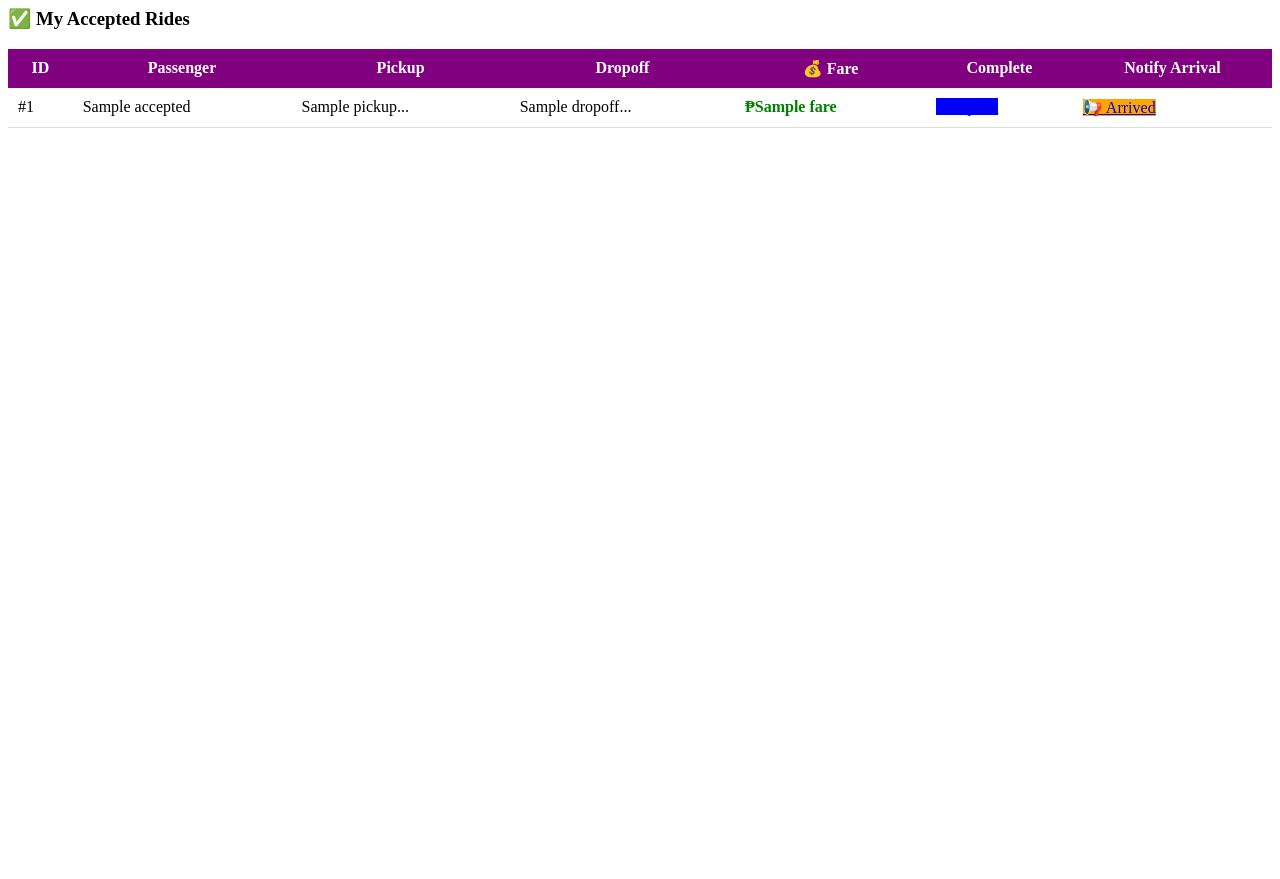
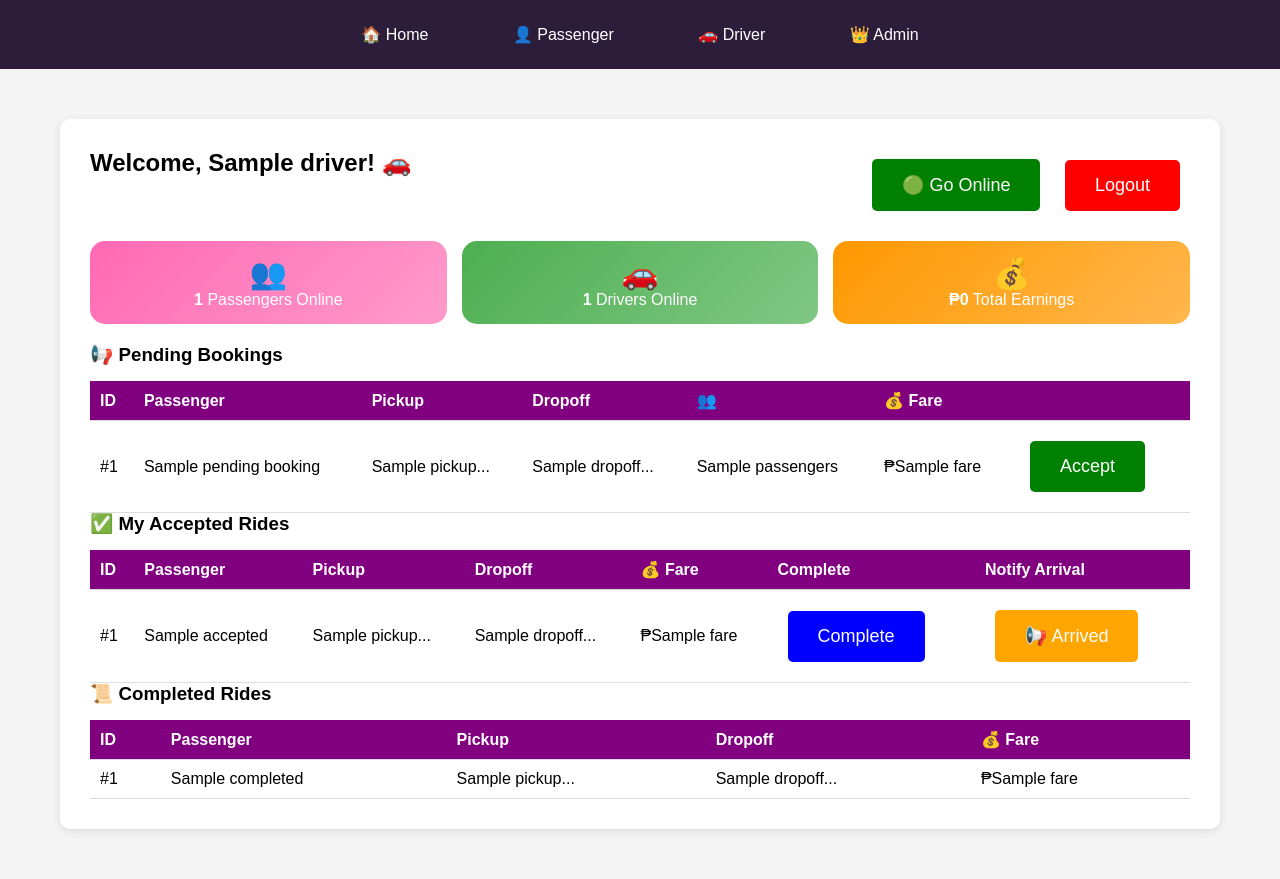
Before and after one commit to mariew999/Tapcy, a Flask app: template templates/driver_dashboard.html in a window 1280 px wide. Before the commit the page ends 128 px from the top, so only its background shows below. Run offline with Flask 3, Linux system fonts and the light colour scheme; the template is opened without the code that fills it: most values are stand-ins (such as "Sample title", 1, 10 or a date in 2020).

Commit message:
Update driver_dashboard.html

```diff
--- a/templates/driver_dashboard.html
+++ b/templates/driver_dashboard.html
@@ -1,38 +1,69 @@
-<!-- ACCEPTED RIDES - currently being driven -->
-<h3>✅ My Accepted Rides</h3>
-{% if my_accepted %}
-<div style="overflow-x: auto;">
-    <table style="width: 100%; border-collapse: collapse;">
-        <thead>
-            <tr style="background: purple; color: white;">
-                <th style="padding: 10px;">ID</th>
-                <th style="padding: 10px;">Passenger</th>
-                <th style="padding: 10px;">Pickup</th>
-                <th style="padding: 10px;">Dropoff</th>
-                <th style="padding: 10px;">💰 Fare</th>
-                <th style="padding: 10px;">Complete</th>
-                <th style="padding: 10px;">Notify Arrival</th>
-             </tr>
-        </thead>
-        <tbody>
-            {% for b in my_accepted %}
-            <tr style="border-bottom: 1px solid #ddd;">
-                <td style="padding: 10px;">#{{ b.id }}</td>
-                <td style="padding: 10px;">{{ b.passenger_name }}</td>
-                <td style="padding: 10px;">{{ b.pickup[:25] }}...</td>
-                <td style="padding: 10px;">{{ b.dropoff[:25] }}...</td>
-                <td style="padding: 10px; color: green; font-weight: bold;">₱{{ b.fare }}</td>
-                <td style="padding: 10px;">
-                    <a href="{{ url_for('views.complete_ride', booking_id=b.id) }}" class="btn" style="background: blue;">Complete</a>
-                </td>
-                <td style="padding: 10px;">
-                    <a href="{{ url_for('views.notify_arrival', booking_id=b.id) }}" class="btn" style="background: orange;">📢 Arrived</a>
-                </td>
-             </tr>
-            {% endfor %}
-        </tbody>
-     </table>
+{% extends "base.html" %}
+
+{% block content %}
+<div class="card">
+    <div style="display: flex; justify-content: space-between;">
+        <h2>Welcome, {{ driver.name }}! 🚗</h2>
+        <div>
+            <a href="{{ url_for('views.toggle_driver_status') }}" class="btn" style="background: {% if driver_info.status == 'available' %}orange{% else %}green{% endif %}">
+                {% if driver_info.status == 'available' %}🔴 Go Offline{% else %}🟢 Go Online{% endif %}
+            </a>
+            <a href="{{ url_for('views.driver_logout') }}" class="btn" style="background: red;">Logout</a>
+        </div>
+    </div>
+
+    <div style="display: grid; grid-template-columns: repeat(auto-fit, minmax(200px, 1fr)); gap: 15px; margin: 20px 0;">
+        <div style="background: linear-gradient(135deg, #ff69b4, #ff9bcb); padding: 15px; border-radius: 15px; text-align: center; color: white;">
+            <div style="font-size: 30px;">👥</div>
+            <div><strong>{{ active_riders_count }}</strong> Passengers Online</div>
+        </div>
+        <div style="background: linear-gradient(135deg, #4caf50, #81c784); padding: 15px; border-radius: 15px; text-align: center; color: white;">
+            <div style="font-size: 30px;">🚗</div>
+            <div><strong>{{ online_drivers_count }}</strong> Drivers Online</div>
+        </div>
+        <div style="background: linear-gradient(135deg, #ff9800, #ffb74d); padding: 15px; border-radius: 15px; text-align: center; color: white;">
+            <div style="font-size: 30px;">💰</div>
+            <div><strong>₱{{ driver_info.earnings|default(0) }}</strong> Total Earnings</div>
+        </div>
+    </div>
+
+    <h3>📢 Pending Bookings</h3>
+    {% if pending_bookings %}
+    <div style="overflow-x: auto;">
+        <table style="width: 100%; border-collapse: collapse;">
+            <thead><tr style="background: purple; color: white;"><th>ID</th><th>Passenger</th><th>Pickup</th><th>Dropoff</th><th>👥</th><th>💰 Fare</th><th></th></tr></thead>
+            <tbody>{% for b in pending_bookings %}
+                <tr><td>#{{ b.id }}</td><td>{{ b.passenger_name }}</td><td>{{ b.pickup[:25] }}...</td><td>{{ b.dropoff[:25] }}...</td><td>{{ b.passengers }}</td><td>₱{{ b.fare }}</td>
+                <td><a href="{{ url_for('views.accept_booking', booking_id=b.id) }}" class="btn" style="background: green;">Accept</a></td></tr>
+            {% endfor %}</tbody>
+        </table>
+    </div>
+    {% else %}<p>No pending bookings. 🚗💨</p>{% endif %}
+
+    <h3>✅ My Accepted Rides</h3>
+    {% if my_accepted %}
+    <div style="overflow-x: auto;">
+        <table style="width: 100%; border-collapse: collapse;">
+            <thead><tr style="background: purple; color: white;"><th>ID</th><th>Passenger</th><th>Pickup</th><th>Dropoff</th><th>💰 Fare</th><th>Complete</th><th>Notify Arrival</th></tr></thead>
+            <tbody>{% for b in my_accepted %}
+                <tr><td>#{{ b.id }}</td><td>{{ b.passenger_name }}</td><td>{{ b.pickup[:25] }}...</td><td>{{ b.dropoff[:25] }}...</td><td>₱{{ b.fare }}</td>
+                <td><a href="{{ url_for('views.complete_ride', booking_id=b.id) }}" class="btn" style="background: blue;">Complete</a></td>
+                <td><a href="{{ url_for('views.notify_arrival', booking_id=b.id) }}" class="btn" style="background: orange;">📢 Arrived</a></td></tr>
+            {% endfor %}</tbody>
+        </table>
+    </div>
+    {% else %}<p>No accepted rides.</p>{% endif %}
+
+    <h3>📜 Completed Rides</h3>
+    {% if my_completed %}
+    <div style="overflow-x: auto;">
+        <table style="width: 100%; border-collapse: collapse;">
+            <thead><tr style="background: purple; color: white;"><th>ID</th><th>Passenger</th><th>Pickup</th><th>Dropoff</th><th>💰 Fare</th></tr></thead>
+            <tbody>{% for b in my_completed %}
+                <tr><td>#{{ b.id }}</td><td>{{ b.passenger_name }}</td><td>{{ b.pickup[:25] }}...</td><td>{{ b.dropoff[:25] }}...</td><td>₱{{ b.fare }}</td></tr>
+            {% endfor %}</tbody>
+        </table>
+    </div>
+    {% else %}<p>No completed rides yet.</p>{% endif %}
 </div>
-{% else %}
-<p>No accepted rides.</p>
-{% endif %}
+{% endblock %}
```
